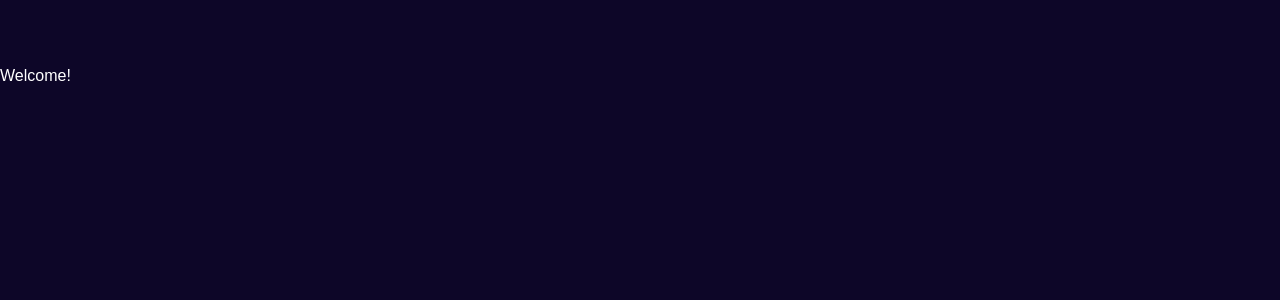
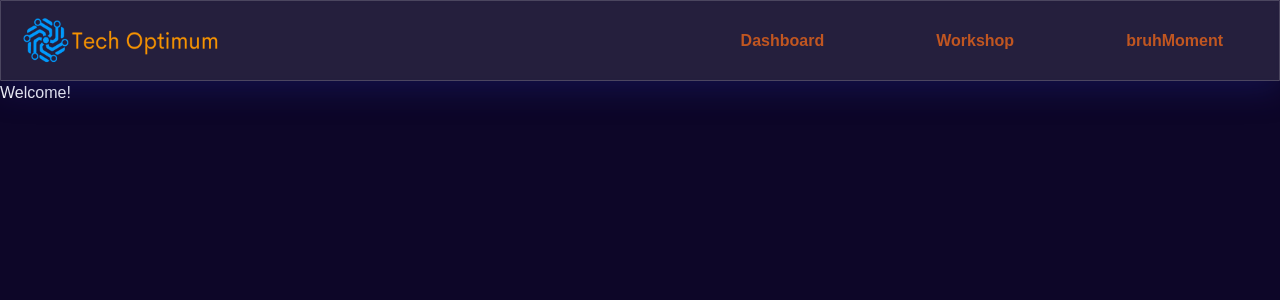
Before and after one commit to TechOptimum/dashboard, a Next.js app: page / in a window 1280 px wide. Shown: the top 300 px of the page. Built offline with nearby package versions, Linux system fonts and the light colour scheme.

Commit message:
HE has WALLS!!!

```diff
--- a/comps/NavBar.js
+++ b/comps/NavBar.js
@@ -1,6 +1,16 @@
-import { HStack, Heading, Spacer, Flex, Button } from "@chakra-ui/react";
+import {
+  VStack,
+  Heading,
+  Spacer,
+  Flex,
+  Button,
+  Container,
+  HStack,
+} from "@chakra-ui/react";
 import { IconButton } from "@chakra-ui/button";
 import { motion } from "framer-motion";
+import Image from "next/image";
+import logo from "../public/logo.png";
 
 const SvgVariants = {
   hidden: { rotate: 0 },
@@ -27,28 +37,43 @@ const PathVariants = {
 
 const NavBar = () => {
   return (
-    <HStack>
-      <Flex>
-        <Heading>
-          <motion.svg
-            xmlns="http://www.w3.org/2000/svg"
-            viewBox="0 0 576 512"
-            variants={SvgVariants}
-            initial="hidden"
-            animate="visible"
-            width="64"
-            height="64"
+    <VStack className="bar">
+      <Flex w="100%">
+        <Heading ml={5}>
+          <Image src={logo} width={200} height={70} />
+        </Heading>
+        <Spacer></Spacer>
+        {/* <Button colorScheme="teal" variant="ghost">
+          Button
+        </Button> */}
+        <HStack spacing={20} mr={10}>
+          <Button
+            _hover={{ bg: "rgba(192, 86, 33, 0.158)" }}
+            colorScheme="orange"
+            variant="ghost"
+            alignSelf="center"
           >
-            <motion.path
-              d="M9.372 86.63C-3.124 74.13-3.124 53.87 9.372 41.37C21.87 28.88 42.13 28.88 54.63 41.37L246.6 233.4C259.1 245.9 259.1 266.1 246.6 278.6L54.63 470.6C42.13 483.1 21.87 483.1 9.372 470.6C-3.124 458.1-3.124 437.9 9.372 425.4L178.7 256L9.372 86.63zM544 416C561.7 416 576 430.3 576 448C576 465.7 561.7 480 544 480H256C238.3 480 224 465.7 224 448C224 430.3 238.3 416 256 416H544z"
-              fill="transparent"
-              variants={PathVariants}
-              color="white"
-            />
-          </motion.svg>
-        </Heading>
+            Dashboard
+          </Button>
+          <Button
+            _hover={{ bg: "rgba(192, 86, 33, 0.158)" }}
+            colorScheme="orange"
+            variant="ghost"
+            alignSelf="center"
+          >
+            Workshop
+          </Button>
+          <Button
+            _hover={{ bg: "rgba(192, 86, 33, 0.158)" }}
+            colorScheme="orange"
+            variant="ghost"
+            alignSelf="center"
+          >
+            bruhMoment
+          </Button>
+        </HStack>
       </Flex>
-    </HStack>
+    </VStack>
   );
 };
 
--- a/styles/globals.css
+++ b/styles/globals.css
@@ -14,3 +14,12 @@ a {
 * {
   box-sizing: border-box;
 }
+
+.bar {
+  background: rgba(255, 255, 255, 0.1);
+  box-shadow: 0 8px 32px 0 rgba(31, 38, 135, 0.37);
+  backdrop-filter: blur(3px);
+  -webkit-backdrop-filter: blur(3px);
+  border-radius: 1px;
+  border: 1px solid rgba(255, 255, 255, 0.18);
+}
```
Also changed, not shown: public/logo.png (added).
